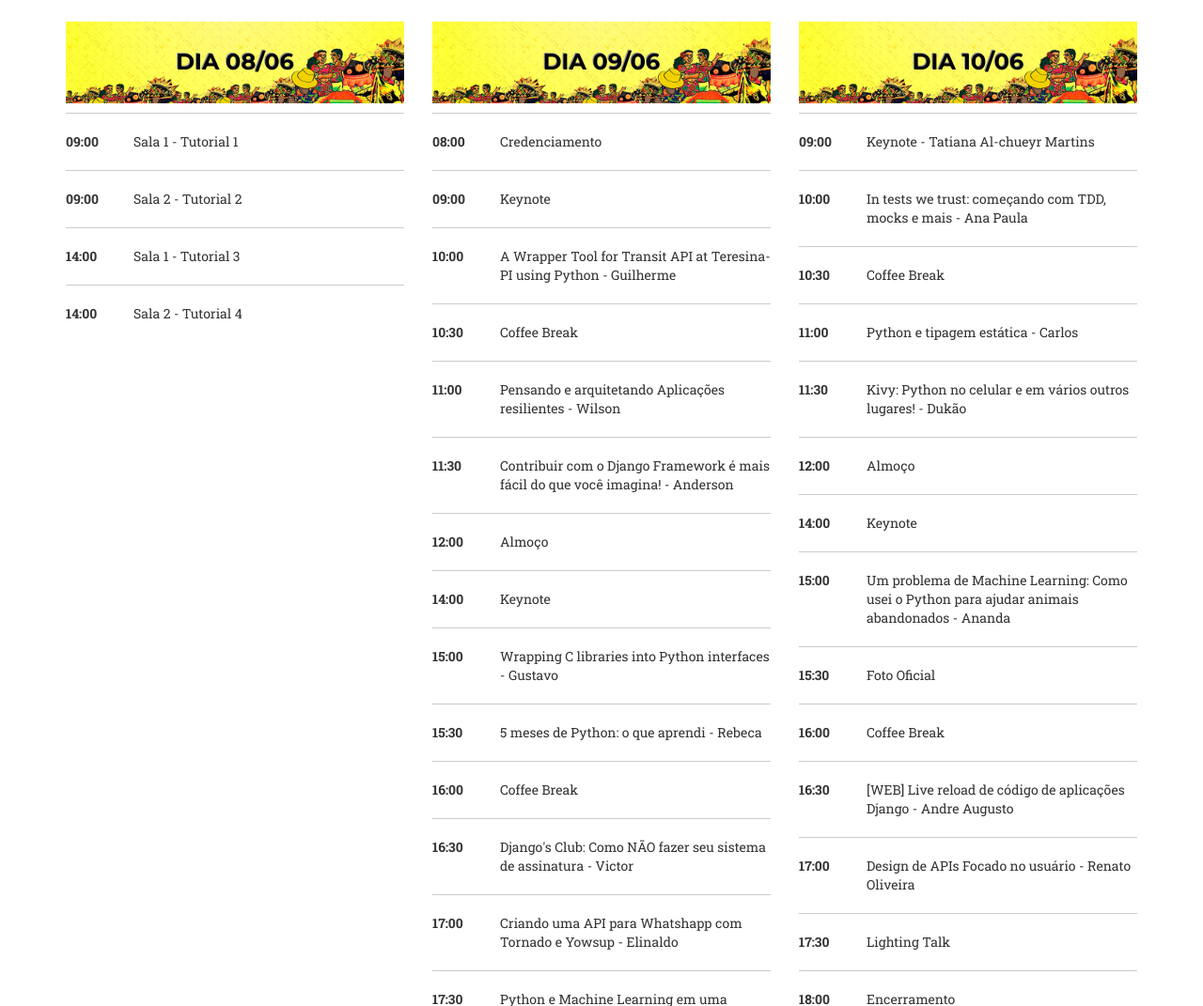
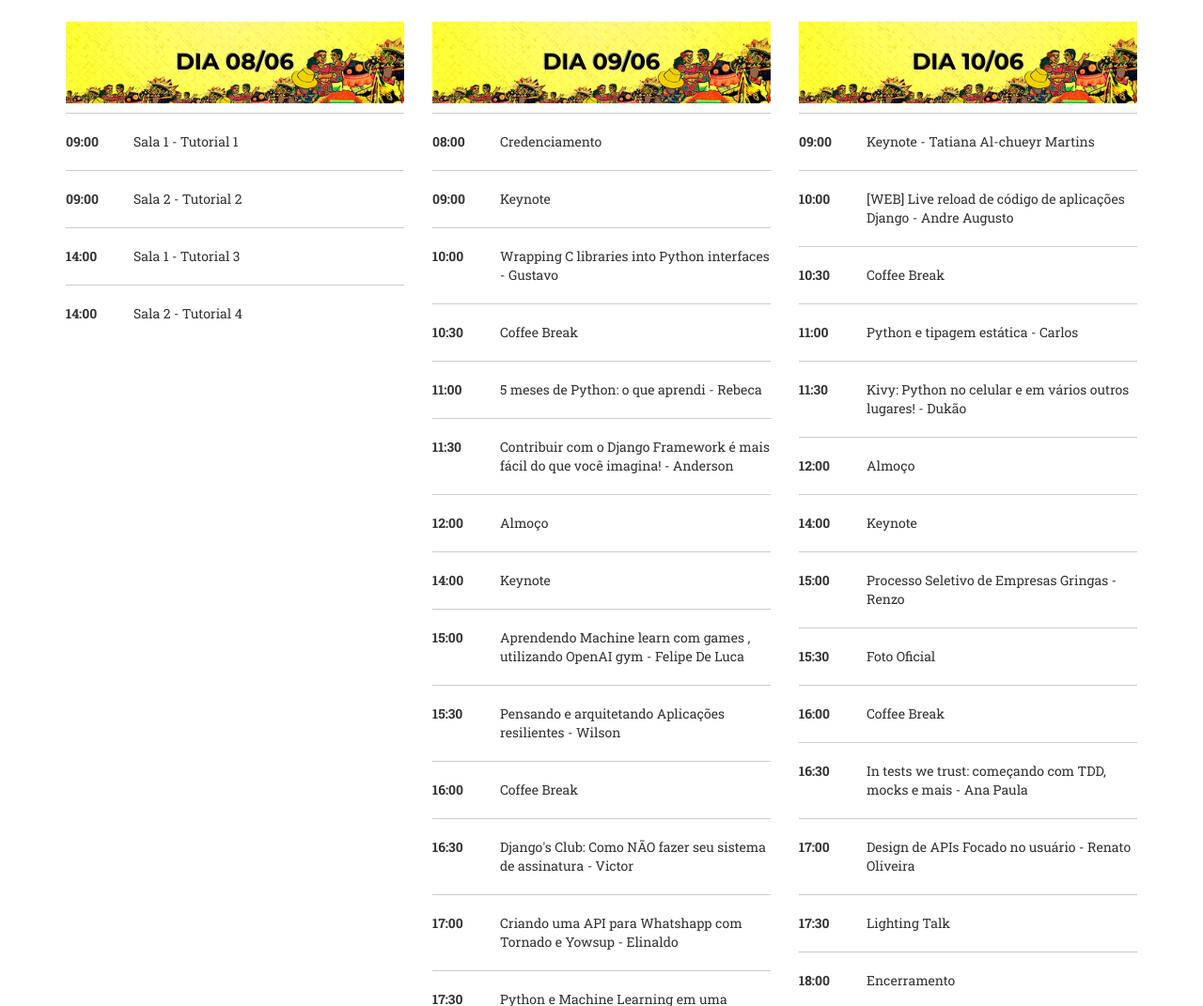
Before and after one commit to pythonNordeste/pyne2017, a website: page index.html in a window 1280 px wide. Shown: the part 2852-3923 px from the top of the page at 94% size. Drawn offline with nearby package versions, Linux system fonts and the light colour scheme; a web font is replaced by a local one.

Commit message:
Fixed talks list

```diff
--- a/index.html
+++ b/index.html
@@ -221,13 +221,13 @@
                             <dd>Keynote</dd>
 
                             <dt>10:00</dt>
-                            <dd>A Wrapper Tool for Transit API at Teresina-PI using Python - Guilherme</dd>
+                            <dd>Wrapping C libraries into Python interfaces - Gustavo</dd>
 
                             <dt>10:30</dt>
                             <dd>Coffee Break</dd>
 
                             <dt>11:00</dt>
-                            <dd>Pensando e arquitetando Aplicações resilientes - Wilson</dd>
+                            <dd>5 meses de Python: o que aprendi - Rebeca</dd>
 
                             <dt>11:30</dt>
                             <dd>Contribuir com o Django Framework é mais fácil do que você imagina! - Anderson</dd>
@@ -239,10 +239,10 @@
                             <dd>Keynote</dd>
 
                             <dt>15:00</dt>
-                            <dd>Wrapping C libraries into Python interfaces - Gustavo</dd>
+                            <dd>Aprendendo Machine learn com games , utilizando OpenAI gym - Felipe De Luca</dd>
 
                             <dt>15:30</dt>
-                            <dd>5 meses de Python: o que aprendi - Rebeca</dd>
+                            <dd>Pensando e arquitetando Aplicações resilientes - Wilson</dd>
 
                             <dt>16:00</dt>
                             <dd>Coffee Break</dd>
@@ -270,7 +270,7 @@
                             <dd>Keynote - Tatiana Al-chueyr Martins</dd>
 
                             <dt>10:00</dt>
-                            <dd>In tests we trust: começando com TDD, mocks e mais - Ana Paula</dd>
+                            <dd>[WEB] Live reload de código de aplicações Django - Andre Augusto</dd>
 
                             <dt>10:30</dt>
                             <dd>Coffee Break</dd>
@@ -288,7 +288,7 @@
                             <dd>Keynote</dd>
 
                             <dt>15:00</dt>
-                            <dd>Um problema de Machine Learning: Como usei o Python para ajudar animais abandonados - Ananda</dd>
+                            <dd>Processo Seletivo de Empresas Gringas - Renzo</dd>
 
                             <dt>15:30</dt>
                             <dd>Foto Oficial</dd>
@@ -297,7 +297,7 @@
                             <dd>Coffee Break</dd>
 
                             <dt>16:30</dt>
-                            <dd>[WEB] Live reload de código de aplicações Django - Andre Augusto</dd>
+                            <dd>In tests we trust: começando com TDD, mocks e mais - Ana Paula</dd>
 
                             <dt>17:00</dt>
                             <dd>Design de APIs Focado no usuário - Renato Oliveira</dd>
```
